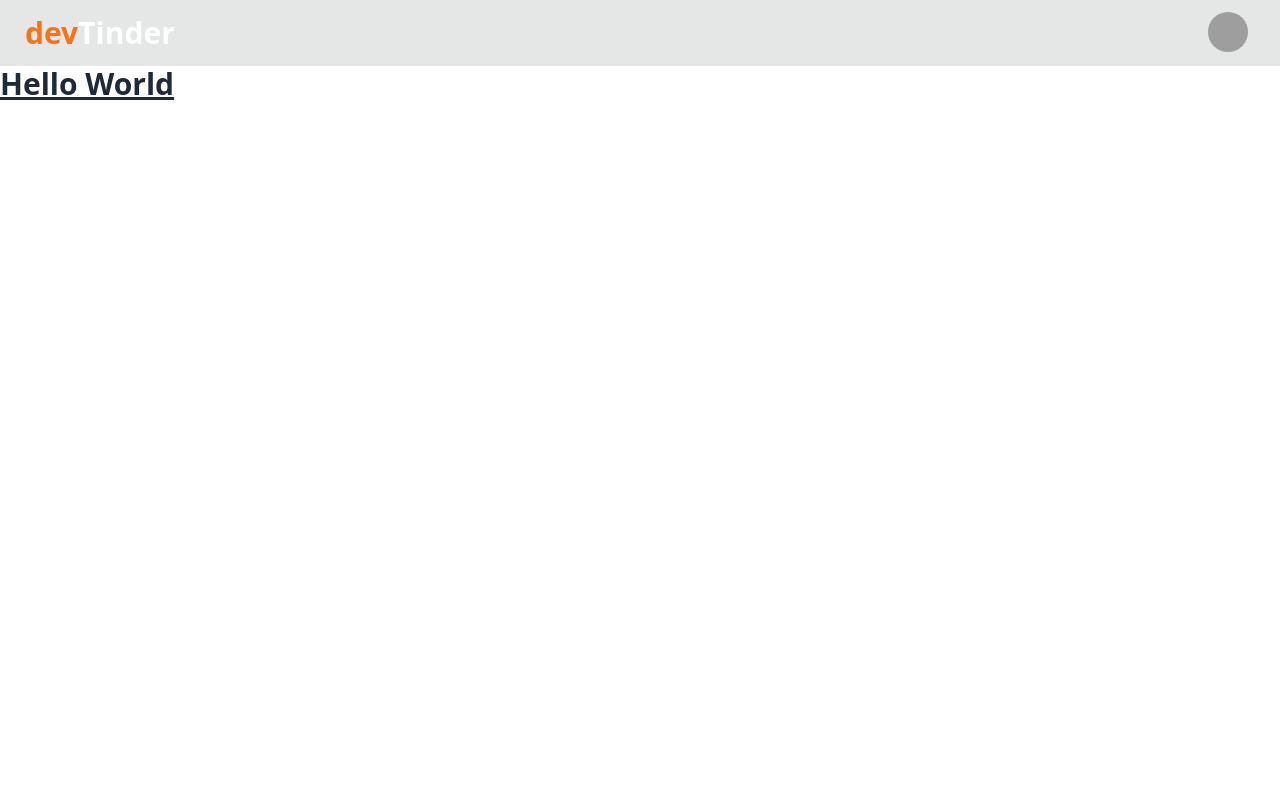
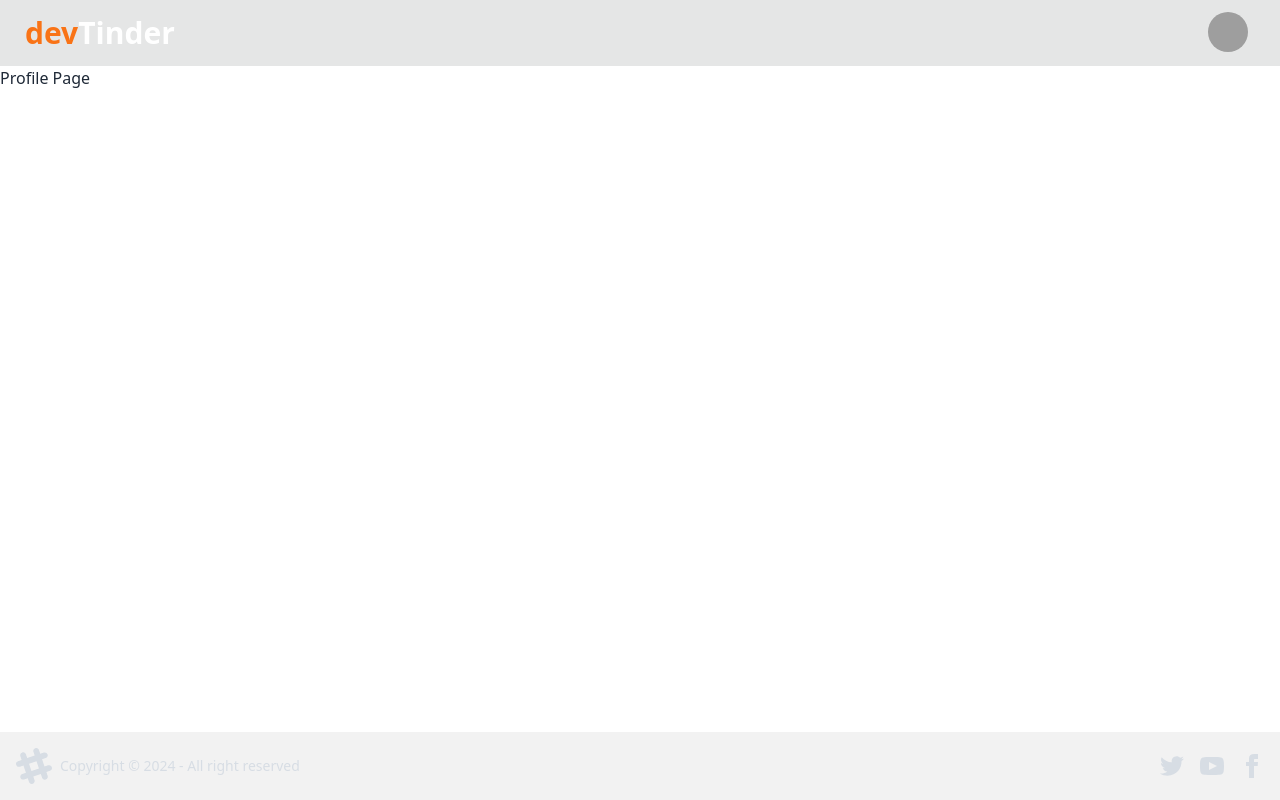
Before and after one commit to PragyanPrakhar/devTinder-web, a React (Vite) app: page /profile in a window 1280 px wide. Built offline with nearby package versions, Linux system fonts and the light colour scheme; grey boxes are pictures that could not be loaded.

Commit message:
Completed the routing and made the Navbar and Footer Component

```diff
--- a/package.json
+++ b/package.json
@@ -11,7 +11,9 @@
   },
   "dependencies": {
     "react": "^18.3.1",
-    "react-dom": "^18.3.1"
+    "react-dom": "^18.3.1",
+    "react-router": "^6.26.2",
+    "react-router-dom": "^6.26.2"
   },
   "devDependencies": {
     "@eslint/js": "^9.11.1",
--- a/src/App.jsx
+++ b/src/App.jsx
@@ -1,49 +1,18 @@
+import { BrowserRouter, Routes, Route } from "react-router-dom";
+import Body from "./components/Body";
+import Login from "./components/Login";
+import Profile from "./components/Profile";
 function App() {
     return (
         <>
-            <div className="navbar bg-base-300">
-                <div className="flex-1">
-                    <a className="btn btn-ghost text-xl">
-                        <div className="text-white font-bold text-3xl">
-                            <span className="text-orange-500">dev</span>Tinder
-                        </div>
-                    </a>
-                </div>
-                <div className="flex-none gap-2">
-                    <div className="dropdown dropdown-end mx-5">
-                        <div
-                            tabIndex={0}
-                            role="button"
-                            className="btn btn-ghost btn-circle avatar"
-                        >
-                            <div className="w-10 rounded-full">
-                                <img
-                                    alt="Tailwind CSS Navbar component"
-                                    src="https://img.daisyui.com/images/stock/photo-1534528741775-53994a69daeb.webp"
-                                />
-                            </div>
-                        </div>
-                        <ul
-                            tabIndex={0}
-                            className="menu menu-sm dropdown-content bg-base-100 rounded-box z-[1] mt-3 w-52 p-2 shadow"
-                        >
-                            <li>
-                                <a className="justify-between">
-                                    Profile
-                                    <span className="badge">New</span>
-                                </a>
-                            </li>
-                            <li>
-                                <a>Settings</a>
-                            </li>
-                            <li>
-                                <a>Logout</a>
-                            </li>
-                        </ul>
-                    </div>
-                </div>
-            </div>
-            <h1 className="text-3xl font-bold underline">Hello World</h1>
+            <BrowserRouter basename="/">
+                <Routes>
+                    <Route path="/" element={<Body />}>
+                        <Route path="/login" element={<Login />} />
+                        <Route path="/profile" element={<Profile />} />
+                    </Route>
+                </Routes>
+            </BrowserRouter>
         </>
     );
 }
--- /dev/null
+++ b/src/components/Body.jsx
@@ -0,0 +1,14 @@
+import { Outlet } from "react-router";
+import Navbar from "./Navbar";
+import Footer from "./Footer";
+
+const Body = () => {
+    return (
+        <div>
+            <Navbar />
+            <Outlet />
+            <Footer/>
+        </div>
+    );
+};
+export default Body;
--- /dev/null
+++ b/src/components/Footer.jsx
@@ -0,0 +1,62 @@
+const Footer = () => {
+    return (
+        <div>
+            <footer className="footer bg-base-200 text-neutral-content fixed bottom-0 items-center p-4">
+                <aside className="grid-flow-col items-center">
+                    <svg
+                        width="36"
+                        height="36"
+                        viewBox="0 0 24 24"
+                        xmlns="http://www.w3.org/2000/svg"
+                        fillRule="evenodd"
+                        clipRule="evenodd"
+                        className="fill-current"
+                    >
+                        <path d="M22.672 15.226l-2.432.811.841 2.515c.33 1.019-.209 2.127-1.23 2.456-1.15.325-2.148-.321-2.463-1.226l-.84-2.518-5.013 1.677.84 2.517c.391 1.203-.434 2.542-1.831 2.542-.88 0-1.601-.564-1.86-1.314l-.842-2.516-2.431.809c-1.135.328-2.145-.317-2.463-1.229-.329-1.018.211-2.127 1.231-2.456l2.432-.809-1.621-4.823-2.432.808c-1.355.384-2.558-.59-2.558-1.839 0-.817.509-1.582 1.327-1.846l2.433-.809-.842-2.515c-.33-1.02.211-2.129 1.232-2.458 1.02-.329 2.13.209 2.461 1.229l.842 2.515 5.011-1.677-.839-2.517c-.403-1.238.484-2.553 1.843-2.553.819 0 1.585.509 1.85 1.326l.841 2.517 2.431-.81c1.02-.33 2.131.211 2.461 1.229.332 1.018-.21 2.126-1.23 2.456l-2.433.809 1.622 4.823 2.433-.809c1.242-.401 2.557.484 2.557 1.838 0 .819-.51 1.583-1.328 1.847m-8.992-6.428l-5.01 1.675 1.619 4.828 5.011-1.674-1.62-4.829z"></path>
+                    </svg>
+                    <p>
+                        Copyright © {new Date().getFullYear()} - All right
+                        reserved
+                    </p>
+                </aside>
+                <nav className="grid-flow-col gap-4 md:place-self-center md:justify-self-end">
+                    <a>
+                        <svg
+                            xmlns="http://www.w3.org/2000/svg"
+                            width="24"
+                            height="24"
+                            viewBox="0 0 24 24"
+                            className="fill-current"
+                        >
+                            <path d="M24 4.557c-.883.392-1.832.656-2.828.775 1.017-.609 1.798-1.574 2.165-2.724-.951.564-2.005.974-3.127 1.195-.897-.957-2.178-1.555-3.594-1.555-3.179 0-5.515 2.966-4.797 6.045-4.091-.205-7.719-2.165-10.148-5.144-1.29 2.213-.669 5.108 1.523 6.574-.806-.026-1.566-.247-2.229-.616-.054 2.281 1.581 4.415 3.949 4.89-.693.188-1.452.232-2.224.084.626 1.956 2.444 3.379 4.6 3.419-2.07 1.623-4.678 2.348-7.29 2.04 2.179 1.397 4.768 2.212 7.548 2.212 9.142 0 14.307-7.721 13.995-14.646.962-.695 1.797-1.562 2.457-2.549z"></path>
+                        </svg>
+                    </a>
+                    <a>
+                        <svg
+                            xmlns="http://www.w3.org/2000/svg"
+                            width="24"
+                            height="24"
+                            viewBox="0 0 24 24"
+                            className="fill-current"
+                        >
+                            <path d="M19.615 3.184c-3.604-.246-11.631-.245-15.23 0-3.897.266-4.356 2.62-4.385 8.816.029 6.185.484 8.549 4.385 8.816 3.6.245 11.626.246 15.23 0 3.897-.266 4.356-2.62 4.385-8.816-.029-6.185-.484-8.549-4.385-8.816zm-10.615 12.816v-8l8 3.993-8 4.007z"></path>
+                        </svg>
+                    </a>
+                    <a>
+                        <svg
+                            xmlns="http://www.w3.org/2000/svg"
+                            width="24"
+                            height="24"
+                            viewBox="0 0 24 24"
+                            className="fill-current"
+                        >
+                            <path d="M9 8h-3v4h3v12h5v-12h3.642l.358-4h-4v-1.667c0-.955.192-1.333 1.115-1.333h2.885v-5h-3.808c-3.596 0-5.192 1.583-5.192 4.615v3.385z"></path>
+                        </svg>
+                    </a>
+                </nav>
+            </footer>
+        </div>
+    );
+};
+
+export default Footer;
--- /dev/null
+++ b/src/components/Login.jsx
@@ -0,0 +1,11 @@
+import React from 'react'
+
+const Login = () => {
+  return (
+    <div>
+      <h1>Login Page</h1>
+    </div>
+  )
+}
+
+export default Login
--- /dev/null
+++ b/src/components/Navbar.jsx
@@ -0,0 +1,48 @@
+const Navbar = () => {
+    return (
+        <div className="navbar bg-base-300">
+            <div className="flex-1">
+                <a className="btn btn-ghost text-xl">
+                    <div className="text-white font-bold text-3xl">
+                        <span className="text-orange-500">dev</span>Tinder
+                    </div>
+                </a>
+            </div>
+            <div className="flex-none gap-2">
+                <div className="dropdown dropdown-end mx-5">
+                    <div
+                        tabIndex={0}
+                        role="button"
+                        className="btn btn-ghost btn-circle avatar"
+                    >
+                        <div className="w-10 rounded-full">
+                            <img
+                                alt="Tailwind CSS Navbar component"
+                                src="https://img.daisyui.com/images/stock/photo-1534528741775-53994a69daeb.webp"
+                            />
+                        </div>
+                    </div>
+                    <ul
+                        tabIndex={0}
+                        className="menu menu-sm dropdown-content bg-base-100 rounded-box z-[1] mt-3 w-52 p-2 shadow"
+                    >
+                        <li>
+                            <a className="justify-between">
+                                Profile
+                                <span className="badge">New</span>
+                            </a>
+                        </li>
+                        <li>
+                            <a>Settings</a>
+                        </li>
+                        <li>
+                            <a>Logout</a>
+                        </li>
+                    </ul>
+                </div>
+            </div>
+        </div>
+    );
+};
+
+export default Navbar;
--- /dev/null
+++ b/src/components/Profile.jsx
@@ -0,0 +1,11 @@
+import React from 'react'
+
+const Profile = () => {
+  return (
+    <div>
+      <h1>Profile Page</h1>
+    </div>
+  )
+}
+
+export default Profile
```
Also changed, not shown: 1 other file (tests, documents, lock files or other folders).
